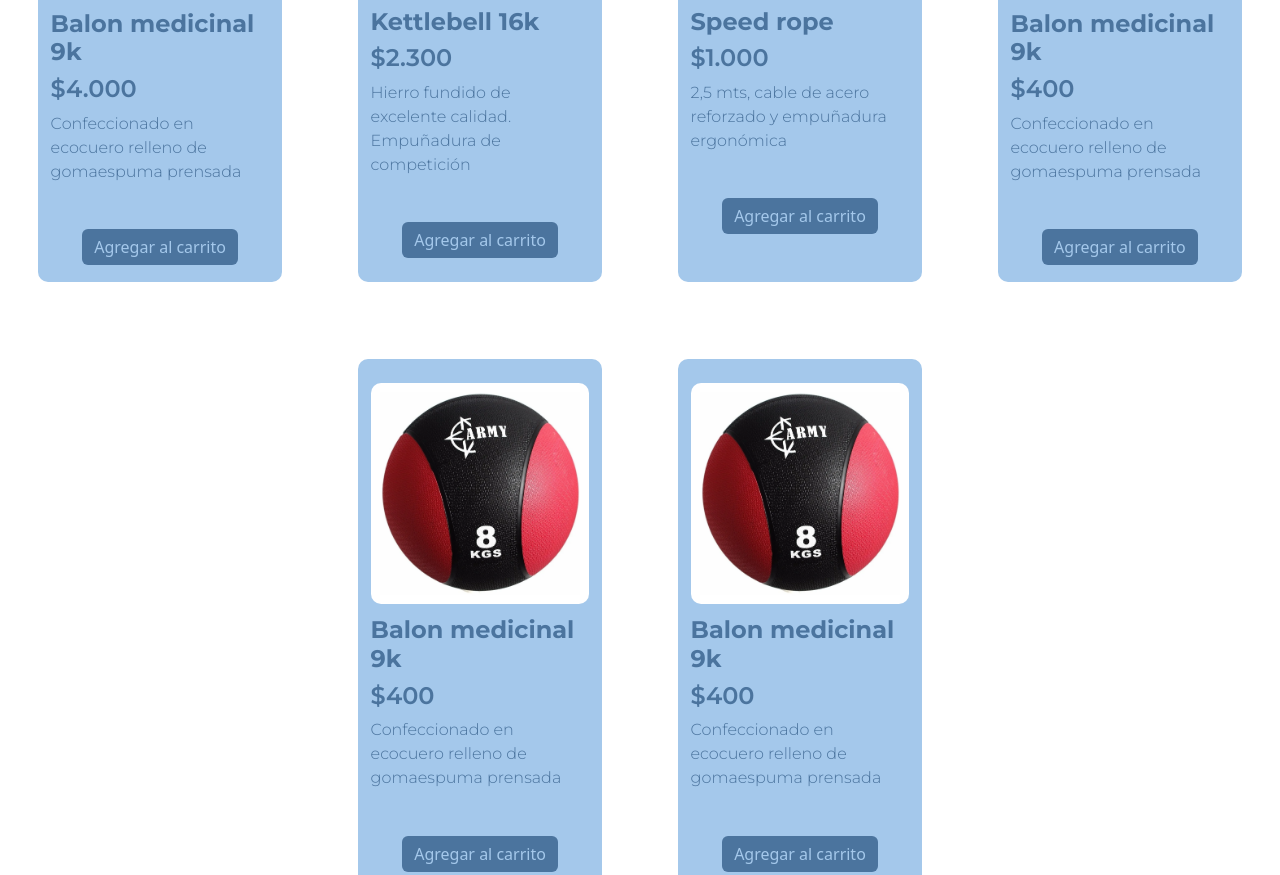
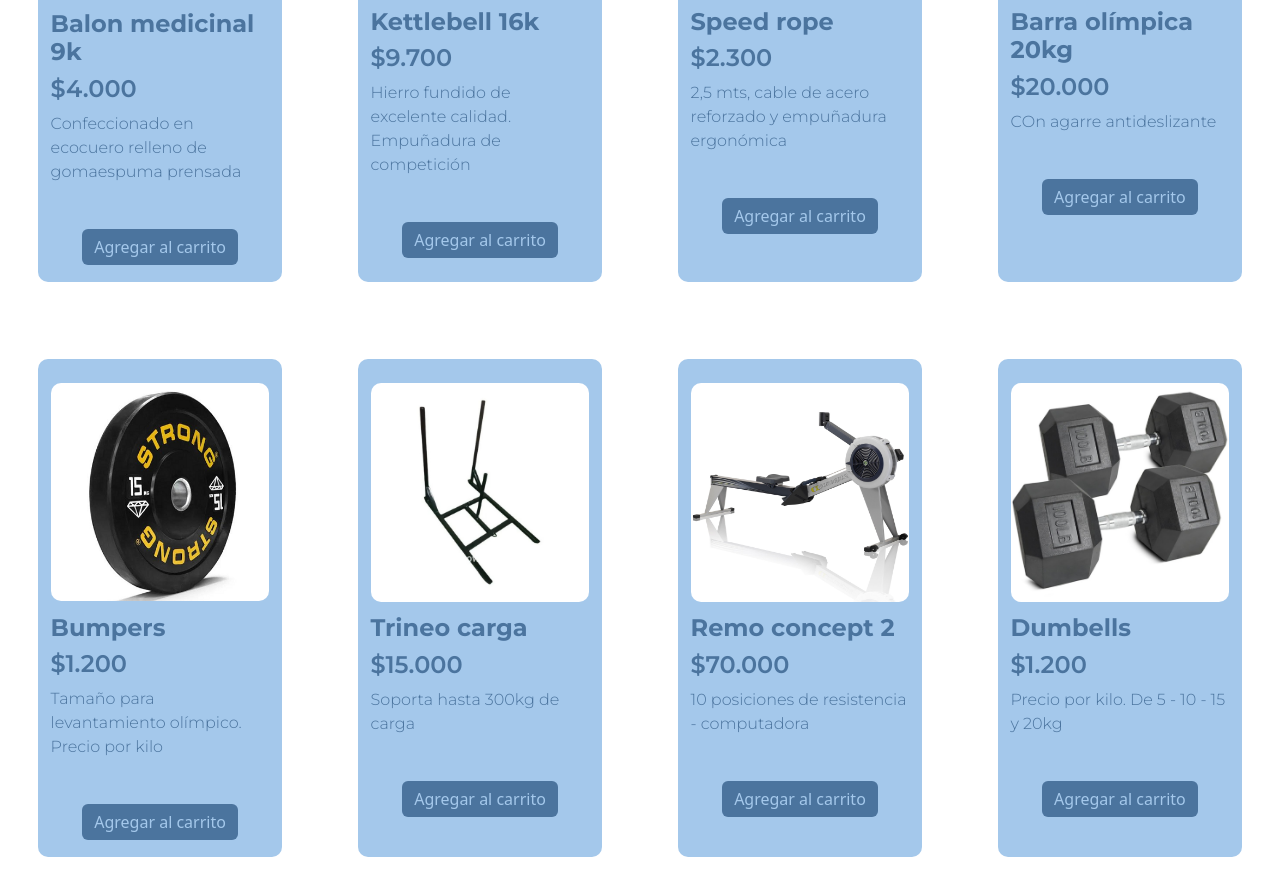
Before and after one commit to SebasLarocca/nueva-entrega-final, a website: page pages/shop.html in a window 1280 px wide. Shown: the part 699-1574 px from the top of the page. Drawn offline with nearby package versions, Linux system fonts and the light colour scheme.

Commit message:
fotos shop ok

```diff
--- a/pages/shop.html
+++ b/pages/shop.html
@@ -83,7 +83,7 @@
                 <img src="../assets/imagenes/kettlebell.jpeg" alt="producto_shop" class="shop_card_img">
                 <div class="shop_card_text">
                     <h2 class="shop_card_title">Kettlebell 16k</h2>
-                    <h2 class="shop_card_price">$2.300</h2>
+                    <h2 class="shop_card_price">$9.700</h2>
                     <p class="shop_card_description">Hierro fundido de excelente calidad. Empuñadura de competición</p>
                 </div>
                 <button class="btn btn-color">Agregar al carrito</button>
@@ -92,35 +92,53 @@
                 <img src="../assets/imagenes/speedrope.jpeg" alt="producto_shop" class="shop_card_img">
                 <div class="shop_card_text">
                     <h2 class="shop_card_title">Speed rope</h2>
-                    <h2 class="shop_card_price">$1.000</h2>
+                    <h2 class="shop_card_price">$2.300</h2>
                     <p class="shop_card_description">2,5 mts, cable de acero reforzado y empuñadura ergonómica</p>
                 </div>
                 <button class="btn btn-color">Agregar al carrito</button>
             </div>
             <div class="shop_card_container d-flex flex-column align-items-center">
-                <img src="../assets/imagenes/producto_shop.jpg" alt="producto_shop" class="shop_card_img">
+                <img src="../assets/imagenes/barra_olimpica.png" alt="producto_shop" class="shop_card_img">
                 <div class="shop_card_text">
-                    <h2 class="shop_card_title">Balon medicinal 9k</h2>
-                    <h2 class="shop_card_price">$400</h2>
-                    <p class="shop_card_description">Confeccionado en ecocuero relleno de gomaespuma prensada </p>
+                    <h2 class="shop_card_title">Barra olímpica 20kg</h2>
+                    <h2 class="shop_card_price">$20.000</h2>
+                    <p class="shop_card_description">COn agarre antideslizante</p>
                 </div>
                 <button class="btn btn-color">Agregar al carrito</button>
             </div>
             <div class="shop_card_container d-flex flex-column align-items-center">
-                <img src="../assets/imagenes/producto_shop.jpg" alt="producto_shop" class="shop_card_img">
+                <img src="../assets/imagenes/bumper.png" alt="producto_shop" class="shop_card_img">
                 <div class="shop_card_text">
-                    <h2 class="shop_card_title">Balon medicinal 9k</h2>
-                    <h2 class="shop_card_price">$400</h2>
-                    <p class="shop_card_description">Confeccionado en ecocuero relleno de gomaespuma prensada </p>
+                    <h2 class="shop_card_title">Bumpers</h2>
+                    <h2 class="shop_card_price">$1.200</h2>
+                    <p class="shop_card_description">Tamaño para levantamiento olímpico. Precio por kilo</p>
                 </div>
                 <button class="btn btn-color">Agregar al carrito</button>
             </div>
             <div class="shop_card_container d-flex flex-column align-items-center">
-                <img src="../assets/imagenes/producto_shop.jpg" alt="producto_shop" class="shop_card_img">
+                <img src="../assets/imagenes/trineo.png" alt="producto_shop" class="shop_card_img">
                 <div class="shop_card_text">
-                    <h2 class="shop_card_title">Balon medicinal 9k</h2>
-                    <h2 class="shop_card_price">$400</h2>
-                    <p class="shop_card_description">Confeccionado en ecocuero relleno de gomaespuma prensada </p>
+                    <h2 class="shop_card_title">Trineo carga</h2>
+                    <h2 class="shop_card_price">$15.000</h2>
+                    <p class="shop_card_description">Soporta hasta 300kg de carga</p>
+                </div>
+                <button class="btn btn-color">Agregar al carrito</button>
+            </div>
+            <div class="shop_card_container d-flex flex-column align-items-center">
+                <img src="../assets/imagenes/row.jpg" alt="producto_shop" class="shop_card_img">
+                <div class="shop_card_text">
+                    <h2 class="shop_card_title">Remo concept 2</h2>
+                    <h2 class="shop_card_price">$70.000</h2>
+                    <p class="shop_card_description">10 posiciones de resistencia - computadora </p>
+                </div>
+                <button class="btn btn-color">Agregar al carrito</button>
+            </div>
+            <div class="shop_card_container d-flex flex-column align-items-center">
+                <img src="../assets/imagenes/dumbell.jpg" alt="producto_shop" class="shop_card_img">
+                <div class="shop_card_text">
+                    <h2 class="shop_card_title">Dumbells</h2>
+                    <h2 class="shop_card_price">$1.200</h2>
+                    <p class="shop_card_description">Precio por kilo. De 5 - 10 - 15 y 20kg </p>
                 </div>
                 <button class="btn btn-color">Agregar al carrito</button>
             </div>
--- a/scss/componentes/_historicos.scss
+++ b/scss/componentes/_historicos.scss
@@ -63,6 +63,9 @@
         }
     }
 
+    .historico_tarjeta_container::-webkit-scrollbar {
+        display: none;
+    }
     .historicos_imagen_principal {
         width: 50%;
         margin: 1% 0% 1% 1%;
--- a/scss/layout/_mediaqs.scss
+++ b/scss/layout/_mediaqs.scss
@@ -116,7 +116,7 @@
 
     /* Shop */
     .shop_card_container {
-        width: 40%;
+        width: 60%;
     }
 
     .oferta_del_dia {
```
Also changed, not shown: assets/imagenes/banda_elastica.png (added), assets/imagenes/barra_olimpica.png (added), assets/imagenes/bumper.png (added), assets/imagenes/dumbell.jpg (added), assets/imagenes/rack_sentadillas.png (added), assets/imagenes/row.jpg (added), assets/imagenes/trineo.png (added), css/style.css.
